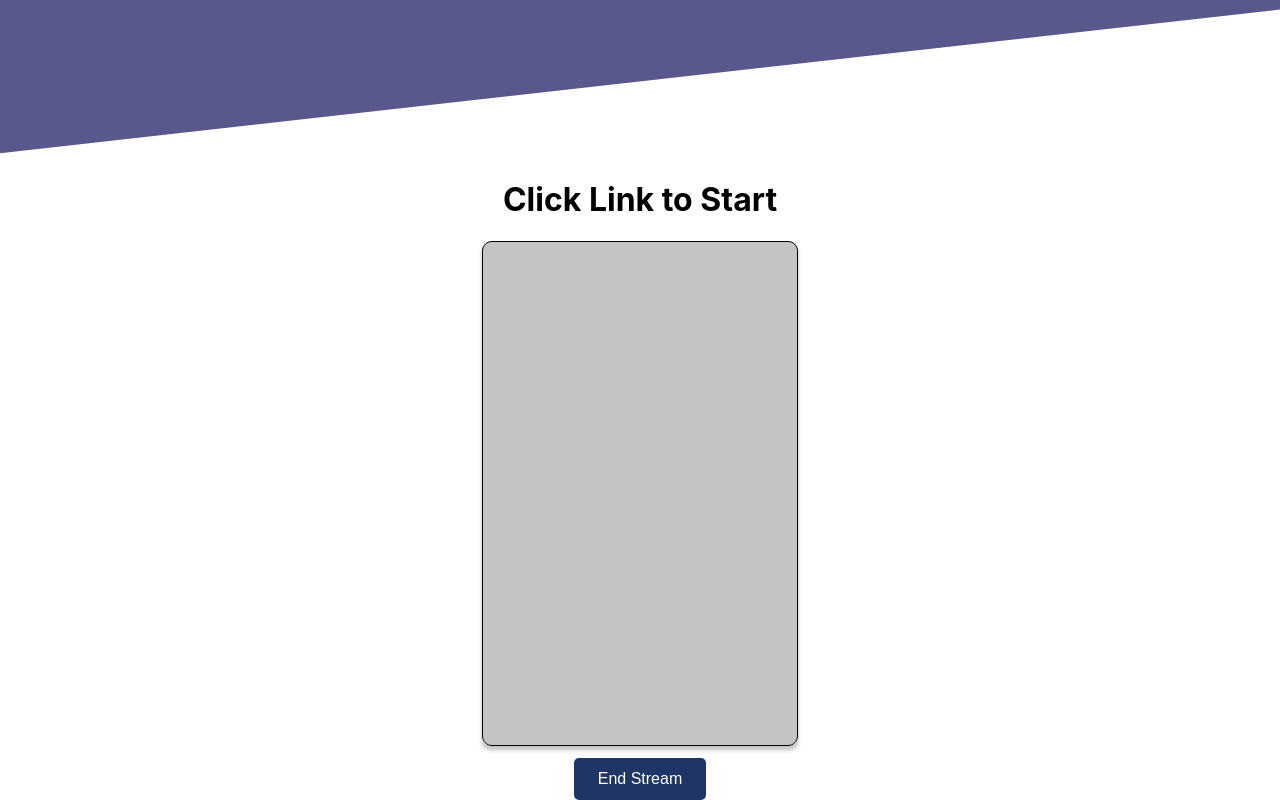
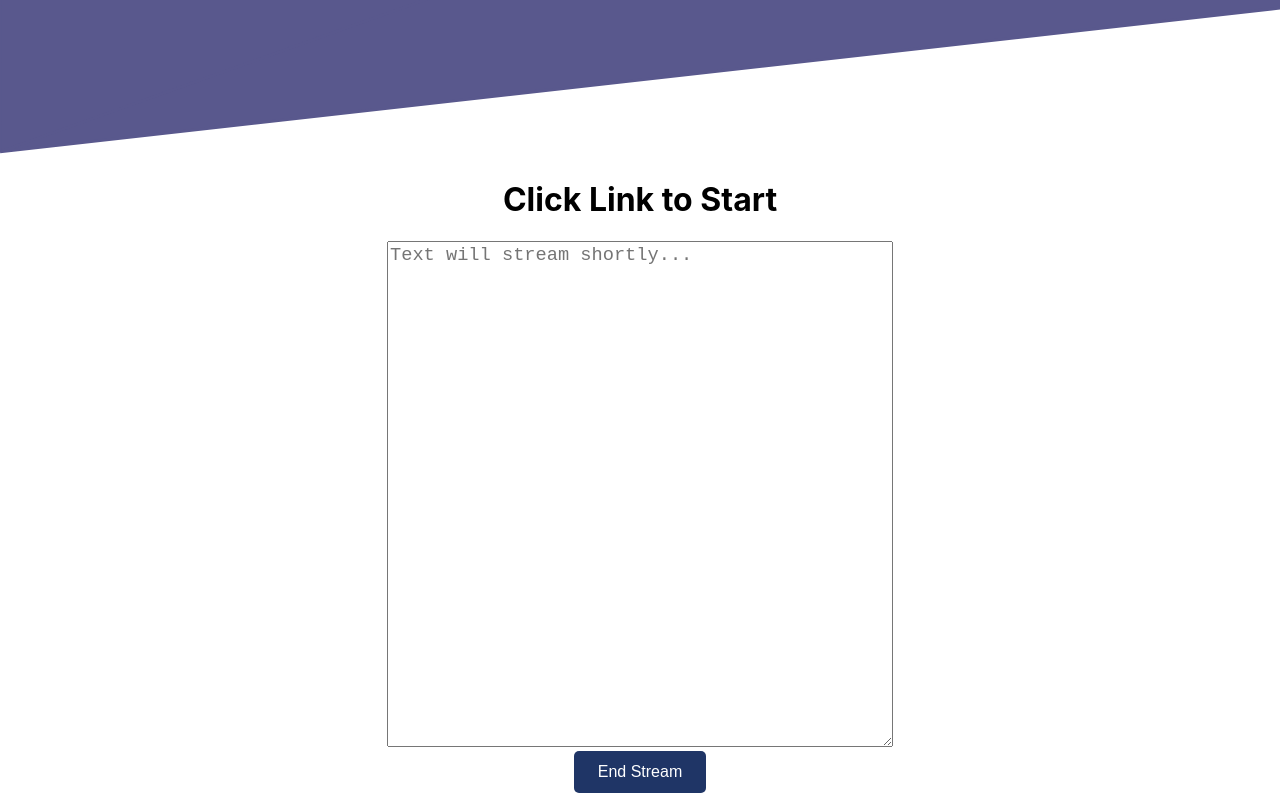
Before and after one commit to jordanjzhao/hearo, a React (Create React App) app: page /textStart in a window 1280 px wide. Shown: the part 308-1108 px from the top of the page. Built offline with nearby package versions, Linux system fonts and the light colour scheme.

Commit message:
Implemented Text Field Awaiting SpeechToText Function

```diff
--- a/src/components/SpeechToTextPage.js
+++ b/src/components/SpeechToTextPage.js
@@ -14,7 +14,8 @@ export default function SpeechToTextPage() {
             <main>
                 <h1>Click Link to Start</h1>
                 <div className="stt--container">
-                <img className="stt--textDisplay" src={textDisplay}/>
+                <textarea rows = "20" cols = "60" id="textbodid" className="stt--textDisplay" placeholder="Text will stream shortly...">
+                </textarea>
                 </div>
                 <Link to="/">
                 <button className="stt--endButton">End Stream</button>
--- a/src/index.css
+++ b/src/index.css
@@ -85,3 +85,9 @@ code {
 .stt--endButton:hover {
   background-color: black;
 }
+
+.stt--textDisplay {
+  height: 500px;
+  width: 500px;
+  font-size: 14pt;
+}
```
